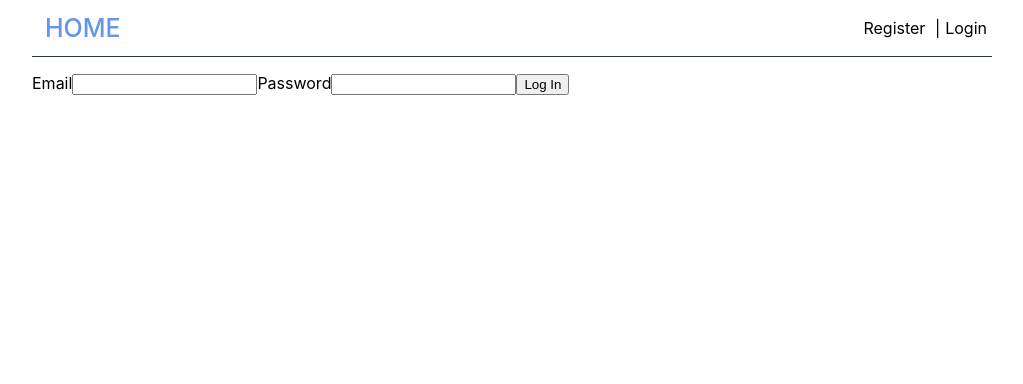
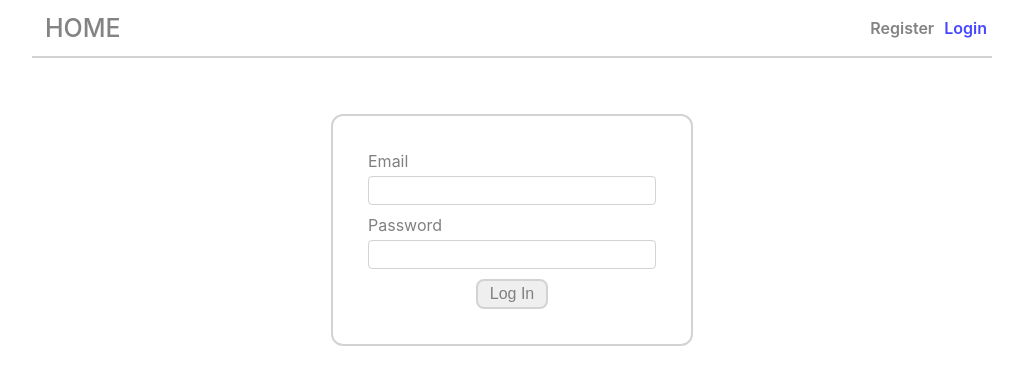
Before and after one commit to Se1ena/goit-react-hw-08-phonebook, a React (Create React App) app: page /goit-react-hw-08-phonebook/login in a window 1280 px wide. Shown: the top 384 px of the page, without its empty margins (128-1151 px from the left). Built offline with nearby package versions, Linux system fonts and the light colour scheme.

Commit message:
add styles

```diff
--- a/package.json
+++ b/package.json
@@ -4,6 +4,7 @@
   "private": true,
   "homepage": "https://Se1ena.github.io/goit-react-hw-08-phonebook/",
   "dependencies": {
+    "@mui/material": "^5.11.13",
     "@reduxjs/toolkit": "^1.9.3",
     "@testing-library/jest-dom": "^5.16.3",
     "@testing-library/react": "^12.1.4",
--- a/src/Pages/Home/Home.js
+++ b/src/Pages/Home/Home.js
@@ -1,9 +1,12 @@
-import { Container, Title } from './Home.styled';
+import { Container, Title, Text } from './Home.styled';
 
 export default function Home() {
-  return(
+  return (
     <Container>
-      <Title>Your Phonebook</Title>
+      <Title>
+        Welcome to the phone book!👋
+      </Title>
+      <Text>Come on! Hurry up and add a new phone number!✍</Text>
     </Container>
-  )
+  );
 }
--- a/src/Pages/Home/Home.styled.js
+++ b/src/Pages/Home/Home.styled.js
@@ -4,11 +4,26 @@ export const Container = styled.div`
   min-height: calc(100vh - 50px);
   display: flex;
   aling-items: center;
-  justify-content: center;
+  justify-content: flex-start;
+  flex-direction: column;
 `;
 
 export const Title = styled.h1`
   font-weight: 500;
-  font-size: 48px;
+  font-size: 32px;
   text-align: center;
+
+  margin: 0;
+
+  color: #626262;
 `;
+
+export const Text = styled.h1`
+  font-weight: 400;
+  font-size: 28px;
+  text-align: center;
+
+  margin: 10px 0px 0px 0px;
+
+  color: #626262;
+`;
--- a/src/components/AppBar/AppBar.styled.js
+++ b/src/components/AppBar/AppBar.styled.js
@@ -5,5 +5,5 @@ export const Header = styled.header`
   justify-content: space-between;
   align-items: center;
   margin-bottom: 16px;
-  border-bottom: 1px solid #2a363b;
+  border-bottom: 2px solid lightgrey;
 `;
--- a/src/components/AuthNav/AuthNav.jsx
+++ b/src/components/AuthNav/AuthNav.jsx
@@ -1,10 +1,10 @@
-import {Nav, Link} from './AuthNav.styled';
+import {Nav, LinkRegister, LinkLogin} from './AuthNav.styled';
 
 const AuthNav = () => {
     return (
         <Nav>
-            <Link to="/register">Register</Link> |
-            <Link to="/login">Login</Link>
+            <LinkRegister to="/register">Register</LinkRegister>
+            <LinkLogin to="/login">Login</LinkLogin>
         </Nav>
     )
 }
--- a/src/components/AuthNav/AuthNav.styled.js
+++ b/src/components/AuthNav/AuthNav.styled.js
@@ -3,13 +3,36 @@ import { NavLink } from 'react-router-dom';
 
 export const Nav = styled.div``;
 
-export const Link = styled(NavLink)`
+export const LinkRegister = styled(NavLink)`
   display: inline-block;
   margin: 0 5px;
+
   text-decoration: none;
-  color: #000;
+  font-weight: 600;
+  color: #838383;
 
-  &:global(.active) {
-    font-weigth: bold;
+  &.active {
+    color: #0000ffb8;
+  }
+  :hover:not(.active),
+  :focus-visible:not(.active) {
+    color:  rgb(255, 228, 59);
   }
 `;
+
+export const LinkLogin = styled(NavLink)`
+  display: inline-block;
+  margin: 0 5px;
+
+  text-decoration: none;
+  font-weight: 600;
+  color: #838383;
+
+  &.active {
+    color: #0000ffb8;
+  }
+  :hover:not(.active),
+  :focus-visible:not(.active) {
+    color:  rgb(255, 228, 59);
+  }
+`;
--- a/src/components/LoginForm/LoginForm.jsx
+++ b/src/components/LoginForm/LoginForm.jsx
@@ -1,5 +1,6 @@
 import { useDispatch } from 'react-redux';
 import { logIn } from 'redux/auth/operations';
+import Section from '../Section/Section';
 import { Form, Label, Input, Button } from './LoginForm.styled';
 
 export const LoginForm = () => {
@@ -18,10 +19,11 @@ export const LoginForm = () => {
   };
 
   return (
-    <Form onSubmit={handleSubmit} autoComplete="off">
+    <Section>
+      <Form onSubmit={handleSubmit} autoComplete="off">
       <Label>
         Email
-        <Input type="email" name="email" />
+        <Input type="email" name="email"/>
       </Label>
       <Label>
         Password
@@ -29,5 +31,6 @@ export const LoginForm = () => {
       </Label>
       <Button type="submit">Log In</Button>
     </Form>
+    </Section>
   );
 };
--- a/src/components/LoginForm/LoginForm.styled.js
+++ b/src/components/LoginForm/LoginForm.styled.js
@@ -1,9 +1,48 @@
-import styled from "styled-components";
+import styled from 'styled-components';
 
-export const Form = styled.form``;
+export const Form = styled.form`
+  width: 300px;
+  padding: 35px;
+  display: flex;
+  flex-direction: column;
+  width: 30%;
+  gap: 10px;
+  background-color: white;
+  border: 2px solid lightgrey;
+  border-radius: 12px;
+`;
 
-export const Label = styled.label``;
+export const Label = styled.label`
+  display: block;
+  text-align: start;
+  display: flex;
+  flex-direction: column;
+  gap: 5px;
 
-export const Input = styled.input``;
+  color: grey;
+`;
 
-export const Button = styled.button``;
+export const Input = styled.input`
+  height: 25px;
+
+  border: 1px solid lightgrey;
+  border-radius: 4px;
+  :hover {
+    border-color: grey;
+  }
+`;
+
+export const Button = styled.button`
+  padding: 4px 12px;
+  display: inline-block;
+  font-size: 16px;
+  color: grey;
+  margin: 0 auto;
+  cursor: pointer;
+  border: 2px solid lightgrey;
+  border-radius: 8px;
+  :hover {
+    background-color: grey;
+    color: white;
+  }
+`;
--- a/src/components/Navigation/Navigation.styled.js
+++ b/src/components/Navigation/Navigation.styled.js
@@ -24,14 +24,14 @@ export const Li = styled.li`
 
 export const Link = styled(NavLink)`
   text-decoration: none;
-  color: cornflowerblue;
+  color: #838383;
   text-transform: uppercase;
   font-weight: 500;
   &.active {
-    color: #7a3b2e;
+    color: rgba(0, 0, 255, 0.72);
   }
   :hover:not(.active),
   :focus-visible:not(.active) {
-    color: red;
+    color:  rgb(255, 228, 59);
   }
 `;
--- a/src/redux/auth/operations.js
+++ b/src/redux/auth/operations.js
@@ -26,6 +26,7 @@ const setAuthHeader = token => {
         setAuthHeader(res.data.token);
         return res.data;
       } catch (error) {
+        console.log(error);
         return thunkAPI.rejectWithValue(error.message);
       }
     }
```
Also changed, not shown: src/components/RegisterForm/RegisterForm.jsx (+5 -2 lines), src/components/RegisterForm/RegisterForm.styled.js (+44 -5 lines), 1 other file (tests, documents, lock files or other folders).
